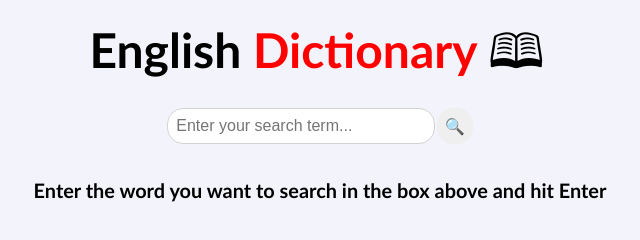
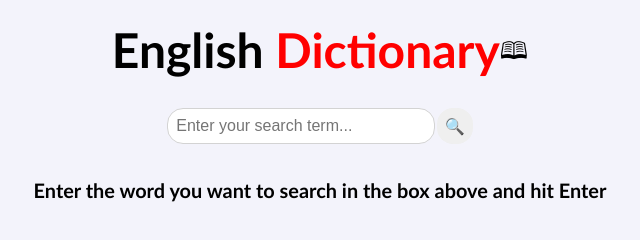
Before and after one commit to RPuvvula/english-dictionary, a plain HTML site: page index.html in a window 1280 px wide. Shown: the whole page, without its empty margins (323-963 px from the left). Drawn offline with Linux system fonts and the light colour scheme.

Commit message:
another try to fix missing emoji

```diff
--- a/index.html
+++ b/index.html
@@ -15,8 +15,8 @@
 <body>
     <main>
         <div class="container">
-            <header>
-                <h1>English <span>Dictionary</span> <i data-emoji=🕮></i></h1>
+            <header class="header">
+                <h1>English <span>Dictionary</span></h1><span>🕮</span>
             </header>
             <section>
                 <form id="search-form" action="">
--- a/styles/index.css
+++ b/styles/index.css
@@ -1,14 +1,5 @@
 * {
   box-sizing: border-box;
-}
-
-[data-emoji] {
-  font-style: normal;
-  font-weight: normal;
-}
-[data-emoji]:before {
-  content: attr(data-emoji);
-  margin-right: .125em;
 }
 
 body {
@@ -22,7 +13,10 @@ body {
   margin: 0;
 }
 
-header {
+.header {
+  display: flex;
+  align-items: center;
+  flex-flow: row nowrap;
   padding: 0.25em;
   margin-bottom: 0.5rem;
 }
```
